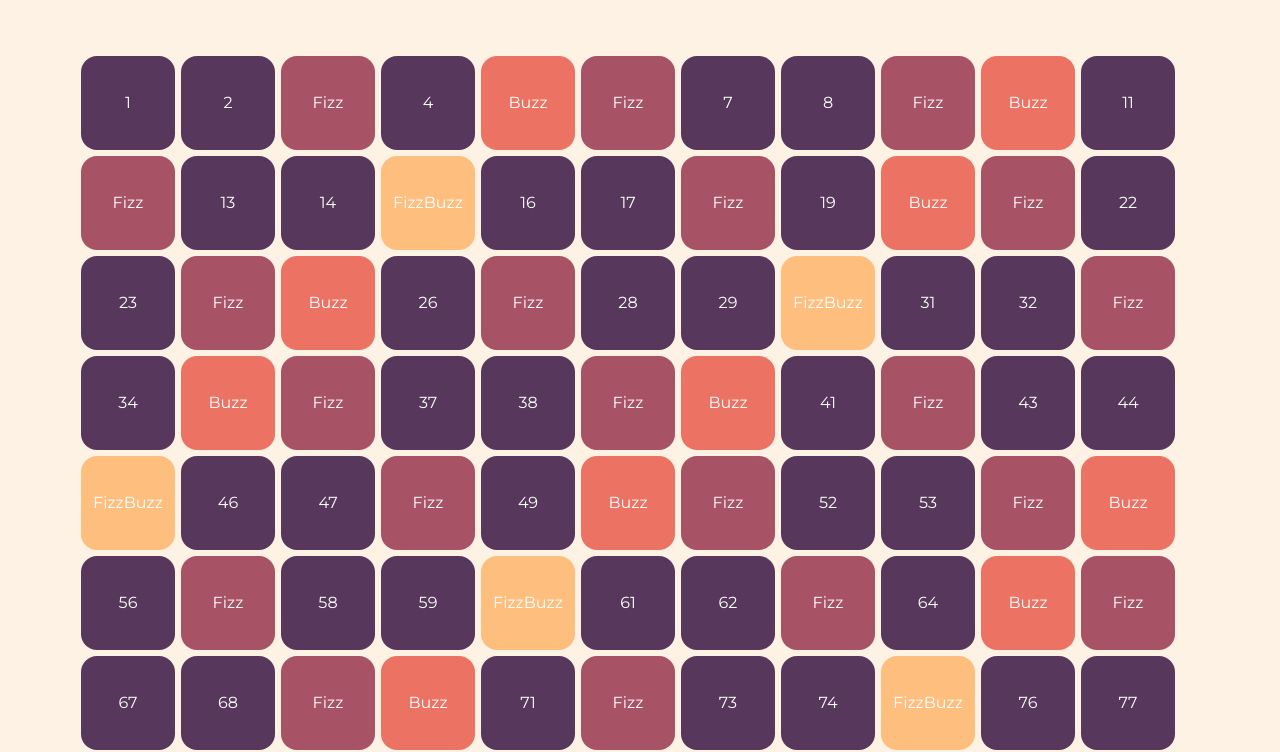
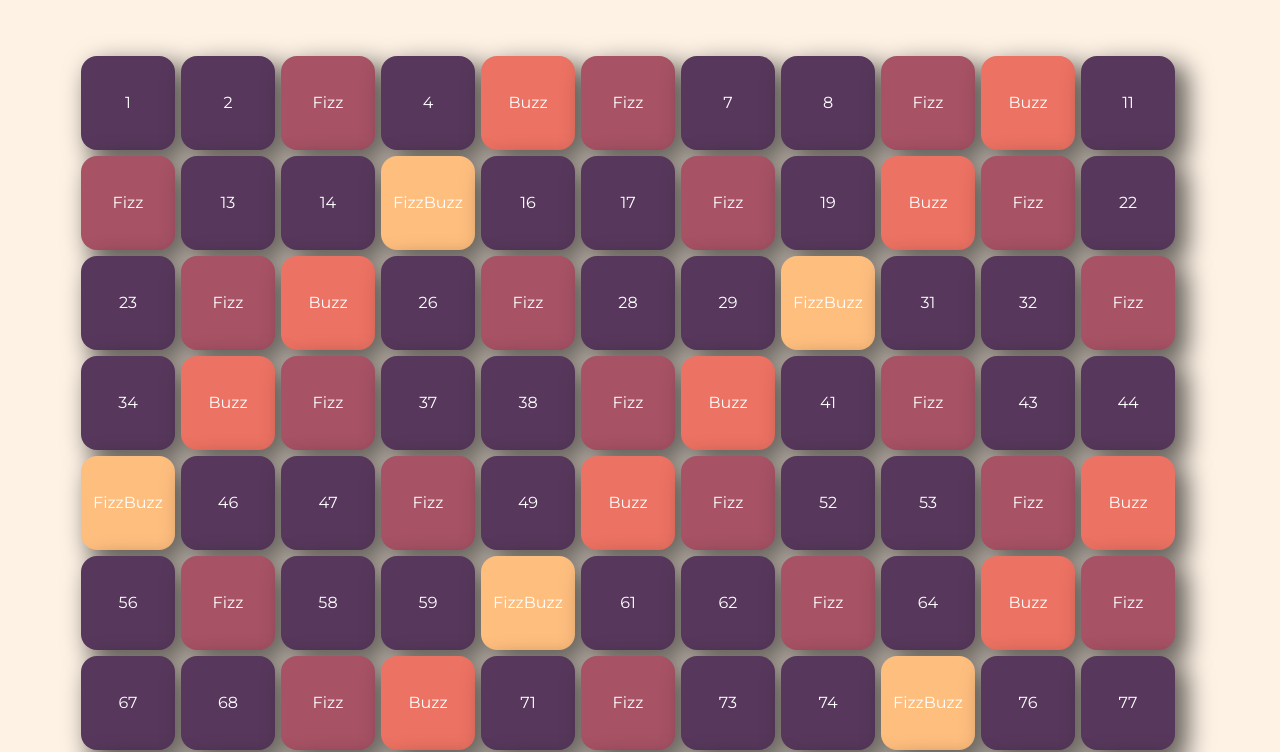
Before and after one commit to Benedettopana/js-fizzbuzz, a plain HTML site: page index.html in a window 1280 px wide. Shown: the part 57-809 px from the top of the page. Drawn offline with nearby package versions, Linux system fonts and the light colour scheme.

Commit message:
[add]shadow

```diff
--- a/assets/css/style.css
+++ b/assets/css/style.css
@@ -12,11 +12,10 @@ body{
   /* border: 1px solid black; */
   margin: 3px;
   color: white;
+  box-shadow: 10px 10px 24px 3px rgba(0, 0, 0, 0.6);
 }
 
 /* PALETTE */
-
-
 
 .body-color {
 	background: rgba(254, 190, 126, .2);
```
Also changed, not shown: index.html (+0 -1 lines).
